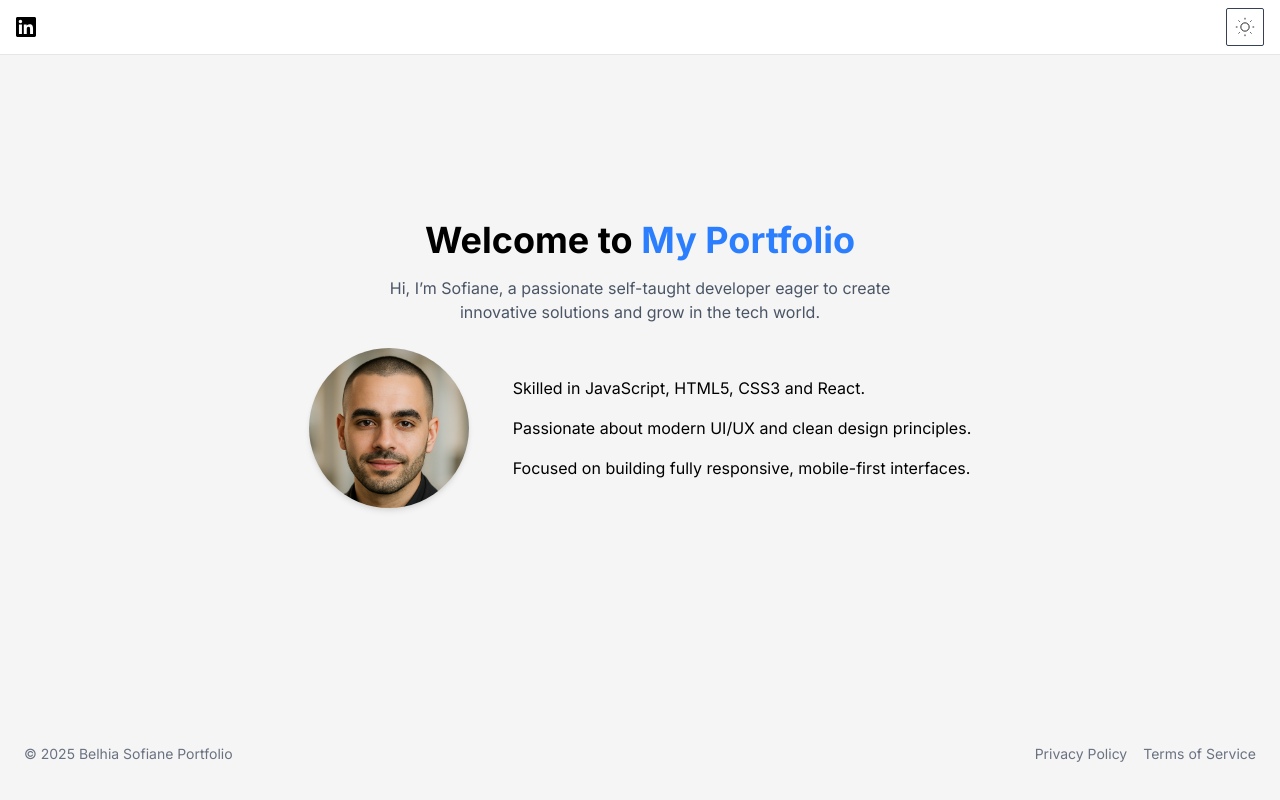
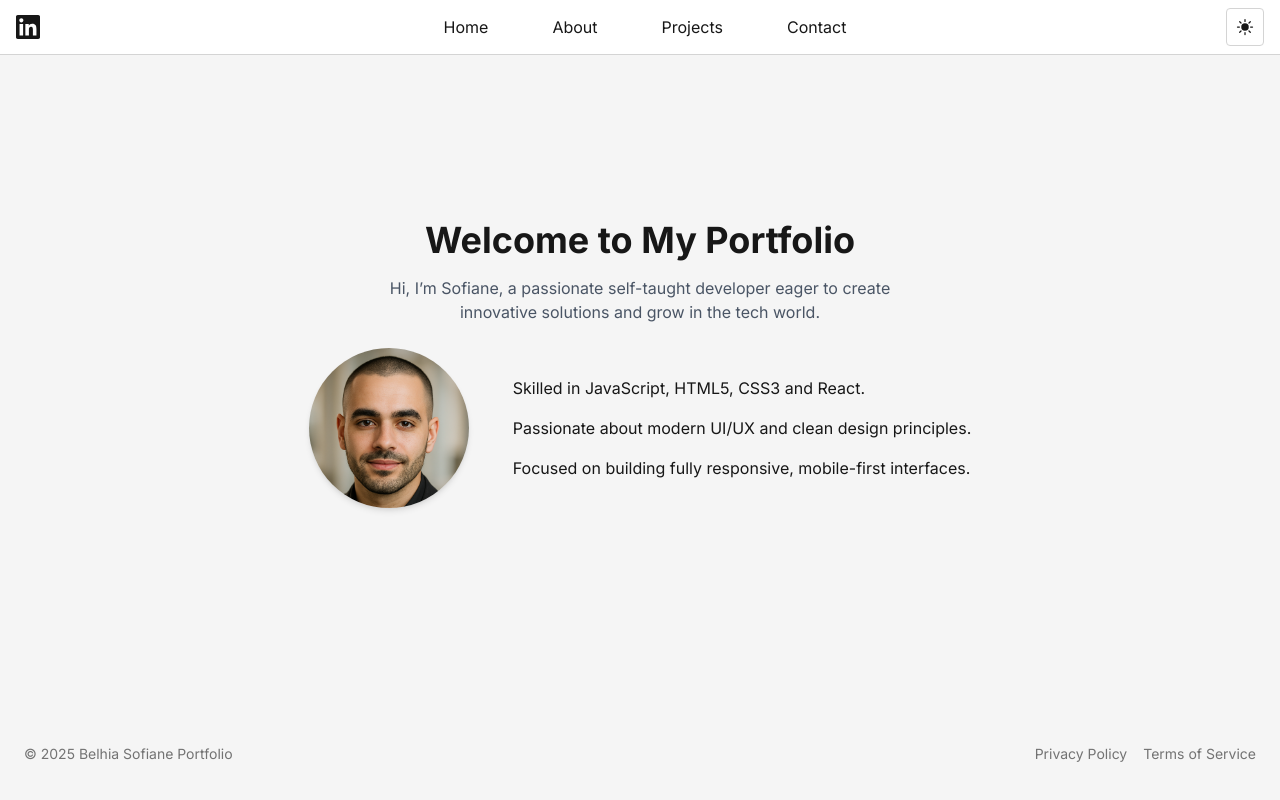
Before and after one commit to BelhiaSofiane/Portfolio-React, a React (Vite) app: page / in a window 1280 px wide. Built offline with nearby package versions, Linux system fonts and the light colour scheme.

Commit message:
-fixed css and themes -added possibility of multiple themes - proper dark and light mode

```diff
--- a/src/App.jsx
+++ b/src/App.jsx
@@ -1,14 +1,12 @@
 import { BrowserRouter as Router, Routes, Route } from 'react-router-dom'
 import Home from './pages/Home'
 import About from './pages/About'
-import { ThemeProvider } from './contexts/ThemeContext'
 import Projects from './pages/Projects'
 import Layout from './components/Layout'
 import Contact from './pages/Contact'
 
 function App() {
   return (
-    <ThemeProvider>
       <Router>
         <Layout>
           <Routes>
@@ -19,7 +17,6 @@ function App() {
           </Routes>
         </Layout>
       </Router>
-    </ThemeProvider>
   )
 }
 
--- a/src/components/Icons.jsx
+++ b/src/components/Icons.jsx
@@ -1,5 +1,20 @@
 // Icon components using inline SVGs
 const Icons = {
+   LinkedIn: () => (
+    <svg width="24" height="24" viewBox="0 0 24 24" fill="currentColor">
+      <path d="M20.447 20.452h-3.554v-5.569c0-1.328-.027-3.037-1.852-3.037-1.853 0-2.136 1.445-2.136 2.939v5.667H9.351V9h3.414v1.561h.046c.477-.9 1.637-1.85 3.37-1.85 3.601 0 4.267 2.37 4.267 5.455v6.286zM5.337 7.433c-1.144 0-2.063-.926-2.063-2.065 0-1.138.92-2.063 2.063-2.063 1.14 0 2.064.925 2.064 2.063 0 1.139-.925 2.065-2.064 2.065zm1.782 13.019H3.555V9h3.564v11.452zM22.225 0H1.771C.792 0 0 .774 0 1.729v20.542C0 23.227.792 24 1.771 24h20.451C23.2 24 24 23.227 24 22.271V1.729C24 .774 23.2 0 22.222 0h.003z"/>
+    </svg>
+  ),
+  Moon: () => (
+    <svg width="20" height="20" viewBox="0 0 24 24" fill="currentColor">
+      <path d="M21.752 15.002A9.718 9.718 0 0118 15.75c-5.385 0-9.75-4.365-9.75-9.75 0-1.33.266-2.597.748-3.752A9.753 9.753 0 003 11.25C3 16.635 7.365 21 12.75 21a9.753 9.753 0 009.002-5.998z"/>
+    </svg>
+  ),
+  Sun: () => (
+    <svg width="20" height="20" viewBox="0 0 24 24" fill="currentColor">
+      <path d="M12 2.25a.75.75 0 01.75.75v2.25a.75.75 0 01-1.5 0V3a.75.75 0 01.75-.75zM7.5 12a4.5 4.5 0 119 0 4.5 4.5 0 01-9 0zM18.894 6.166a.75.75 0 00-1.06-1.06l-1.591 1.59a.75.75 0 101.06 1.061l1.591-1.59zM21.75 12a.75.75 0 01-.75.75h-2.25a.75.75 0 010-1.5H21a.75.75 0 01.75.75zM17.834 18.894a.75.75 0 001.06-1.06l-1.59-1.591a.75.75 0 10-1.061 1.06l1.59 1.591zM12 18a.75.75 0 01.75.75V21a.75.75 0 01-1.5 0v-2.25A.75.75 0 0112 18zM7.758 17.303a.75.75 0 00-1.061-1.06l-1.591 1.59a.75.75 0 001.06 1.061l1.591-1.59zM6 12a.75.75 0 01-.75.75H3a.75.75 0 010-1.5h2.25A.75.75 0 016 12zM6.697 7.757a.75.75 0 001.06-1.06l-1.59-1.591a.75.75 0 00-1.061 1.06l1.59 1.591z"/>
+    </svg>
+  ),
   Terminal: () => (
     <svg
       class="w-6 h-6"
@@ -16,28 +31,28 @@ const Icons = {
     </svg>
   ),
 
-  Sun: () => (
-    <svg
-      className="w-5 h-5"
-      fill="none"
-      stroke="currentColor"
-      viewBox="0 0 24 24"
-    >
-      <circle cx="12" cy="12" r="5" />
-      <path d="M12 1v2M12 21v2M4.22 4.22l1.42 1.42M18.36 18.36l1.42 1.42M1 12h2M21 12h2M4.22 19.78l1.42-1.42M18.36 5.64l1.42-1.42" />
-    </svg>
-  ),
+  // Sun: () => (
+  //   <svg
+  //     className="w-5 h-5"
+  //     fill="none"
+  //     stroke="currentColor"
+  //     viewBox="0 0 24 24"
+  //   >
+  //     <circle cx="12" cy="12" r="5" />
+  //     <path d="M12 1v2M12 21v2M4.22 4.22l1.42 1.42M18.36 18.36l1.42 1.42M1 12h2M21 12h2M4.22 19.78l1.42-1.42M18.36 5.64l1.42-1.42" />
+  //   </svg>
+  // ),
 
-  Moon: () => (
-    <svg
-      className="w-5 h-5"
-      fill="none"
-      stroke="currentColor"
-      viewBox="0 0 24 24"
-    >
-      <path d="M21 12.79A9 9 0 1 1 11.21 3 7 7 0 0 0 21 12.79z" />
-    </svg>
-  ),
+  // Moon: () => (
+  //   <svg
+  //     className="w-5 h-5"
+  //     fill="none"
+  //     stroke="currentColor"
+  //     viewBox="0 0 24 24"
+  //   >
+  //     <path d="M21 12.79A9 9 0 1 1 11.21 3 7 7 0 0 0 21 12.79z" />
+  //   </svg>
+  // ),
 
   Menu: () => (
     <svg
@@ -207,11 +222,11 @@ const Icons = {
     </svg>
   ),
 
-  LinkedIn: () => (
-    <svg className="w-5 h-5" fill="currentColor" viewBox="0 0 24 24">
-      <path d="M20.447 20.452h-3.554v-5.569c0-1.328-.027-3.037-1.852-3.037-1.853 0-2.136 1.445-2.136 2.939v5.667H9.351V9h3.414v1.561h.046c.477-.9 1.637-1.85 3.37-1.85 3.601 0 4.267 2.37 4.267 5.455v6.286zM5.337 7.433c-1.144 0-2.063-.926-2.063-2.065 0-1.138.92-2.063 2.063-2.063 1.14 0 2.064.925 2.064 2.063 0 1.139-.925 2.065-2.064 2.065zm1.782 13.019H3.555V9h3.564v11.452zM22.225 0H1.771C.792 0 0 .774 0 1.729v20.542C0 23.227.792 24 1.771 24h20.451C23.2 24 24 23.227 24 22.271V1.729C24 .774 23.2 0 22.222 0h.003z" />
-    </svg>
-  ),
+  // LinkedIn: () => (
+  //   <svg className="w-5 h-5" fill="currentColor" viewBox="0 0 24 24">
+  //     <path d="M20.447 20.452h-3.554v-5.569c0-1.328-.027-3.037-1.852-3.037-1.853 0-2.136 1.445-2.136 2.939v5.667H9.351V9h3.414v1.561h.046c.477-.9 1.637-1.85 3.37-1.85 3.601 0 4.267 2.37 4.267 5.455v6.286zM5.337 7.433c-1.144 0-2.063-.926-2.063-2.065 0-1.138.92-2.063 2.063-2.063 1.14 0 2.064.925 2.064 2.063 0 1.139-.925 2.065-2.064 2.065zm1.782 13.019H3.555V9h3.564v11.452zM22.225 0H1.771C.792 0 0 .774 0 1.729v20.542C0 23.227.792 24 1.771 24h20.451C23.2 24 24 23.227 24 22.271V1.729C24 .774 23.2 0 22.222 0h.003z" />
+  //   </svg>
+  // ),
 
   Email: () => (
     <svg
--- a/src/components/Layout.jsx
+++ b/src/components/Layout.jsx
@@ -1,63 +1,177 @@
 import { useState, useEffect } from "react";
 import { Link, useLocation } from "react-router-dom";
-import Icons from "./Icons";
-import { useTheme } from "../contexts/ThemeContext";
+
+// Mock Icons component for demonstration
+const Icons = {
+  LinkedIn: () => (
+    <svg width="24" height="24" viewBox="0 0 24 24" fill="currentColor">
+      <path d="M20.447 20.452h-3.554v-5.569c0-1.328-.027-3.037-1.852-3.037-1.853 0-2.136 1.445-2.136 2.939v5.667H9.351V9h3.414v1.561h.046c.477-.9 1.637-1.85 3.37-1.85 3.601 0 4.267 2.37 4.267 5.455v6.286zM5.337 7.433c-1.144 0-2.063-.926-2.063-2.065 0-1.138.92-2.063 2.063-2.063 1.14 0 2.064.925 2.064 2.063 0 1.139-.925 2.065-2.064 2.065zm1.782 13.019H3.555V9h3.564v11.452zM22.225 0H1.771C.792 0 0 .774 0 1.729v20.542C0 23.227.792 24 1.771 24h20.451C23.2 24 24 23.227 24 22.271V1.729C24 .774 23.2 0 22.222 0h.003z"/>
+    </svg>
+  ),
+  Moon: () => (
+    <svg width="20" height="20" viewBox="0 0 24 24" fill="currentColor">
+      <path d="M21.752 15.002A9.718 9.718 0 0118 15.75c-5.385 0-9.75-4.365-9.75-9.75 0-1.33.266-2.597.748-3.752A9.753 9.753 0 003 11.25C3 16.635 7.365 21 12.75 21a9.753 9.753 0 009.002-5.998z"/>
+    </svg>
+  ),
+  Sun: () => (
+    <svg width="20" height="20" viewBox="0 0 24 24" fill="currentColor">
+      <path d="M12 2.25a.75.75 0 01.75.75v2.25a.75.75 0 01-1.5 0V3a.75.75 0 01.75-.75zM7.5 12a4.5 4.5 0 119 0 4.5 4.5 0 01-9 0zM18.894 6.166a.75.75 0 00-1.06-1.06l-1.591 1.59a.75.75 0 101.06 1.061l1.591-1.59zM21.75 12a.75.75 0 01-.75.75h-2.25a.75.75 0 010-1.5H21a.75.75 0 01.75.75zM17.834 18.894a.75.75 0 001.06-1.06l-1.59-1.591a.75.75 0 10-1.061 1.06l1.59 1.591zM12 18a.75.75 0 01.75.75V21a.75.75 0 01-1.5 0v-2.25A.75.75 0 0112 18zM7.758 17.303a.75.75 0 00-1.061-1.06l-1.591 1.59a.75.75 0 001.06 1.061l1.591-1.59zM6 12a.75.75 0 01-.75.75H3a.75.75 0 010-1.5h2.25A.75.75 0 016 12zM6.697 7.757a.75.75 0 001.06-1.06l-1.59-1.591a.75.75 0 00-1.061 1.06l1.59 1.591z"/>
+    </svg>
+  )
+};
 
 const Layout = ({ children }) => {
   const [menuOpen, setMenuOpen] = useState(false);
+  const [currentTheme, setCurrentTheme] = useState('light');
+  const location = useLocation();
 
-  const { isDark, toggleTheme } = useTheme();
+  // Monitor body class changes
+  useEffect(() => {
+    const observeBodyClass = () => {
+      const bodyClass = document.body.className;
+      if (bodyClass.includes('dark')) {
+        setCurrentTheme('dark');
+      }  else {
+        setCurrentTheme('light');
+      }
+    };
 
-  const location = useLocation();
+    // Initial check
+    observeBodyClass();
+
+    // Create a MutationObserver to watch for class changes
+    const observer = new MutationObserver(observeBodyClass);
+    observer.observe(document.body, {
+      attributes: true,
+      attributeFilter: ['class']
+    });
+
+    return () => observer.disconnect();
+  }, []);
 
   useEffect(() => {
     setMenuOpen(false);
   }, [location]);
 
+  const toggleTheme = () => {
+    const themes = ['light', 'dark', 'red'];
+    const currentIndex = themes.indexOf(currentTheme);
+    const nextIndex = (currentIndex + 1) % themes.length;
+    const nextTheme = themes[nextIndex];
+
+    // Remove all theme classes and add the new one
+    document.body.className = nextTheme;
+    setCurrentTheme(nextTheme);
+  };
+
   return (
-    <div className="light flex flex-col min-h-screen bg-white dark:bg-gray-900 text-black dark:text-white transition-colors duration-250">
+    <div
+      className="flex flex-col min-h-screen transition-colors duration-250"
+      style={{
+        backgroundColor: `rgba(var(--background))`,
+        color: `rgba(var(--copy-primary))`
+      }}
+    >
       {/* Navbar */}
-      <nav className="sticky top-0 z-40 w-full bg-white dark:bg-gray-900 border-b border-gray-200 dark:border-gray-700">
+      <nav
+        className="sticky top-0 z-40 w-full transition-colors duration-250"
+        style={{
+          backgroundColor: `rgba(var(--card))`,
+          borderBottom: `1px solid rgba(var(--border))`
+        }}
+      >
         <div className="flex justify-between items-center px-4 py-2">
           {/* Logo */}
           <div className="flex items-center w-12">
             <a
               href="https://www.linkedin.com/in/sofiane-belhia-1696b5285/"
               target="_blank"
+              rel="noopener noreferrer"
+              style={{ color: `rgba(var(--copy-primary))` }}
+              className="hover:opacity-80 transition-opacity"
             >
               <Icons.LinkedIn />
             </a>
+          </div>
 
+          {/* Navigation */}
+          <div className="flex items-center justify-between space-x-4 gap-12">
+            <Link
+              to="/"
+              style={{ color: `rgba(var(--copy-primary))` }}
+              className="hover:opacity-80 transition-opacity"
+            >
+              Home
+            </Link>
+            <Link
+              to="/about"
+              style={{ color: `rgba(var(--copy-primary))` }}
+              className="hover:opacity-80 transition-opacity"
+            >
+              About
+            </Link>
+            <Link
+              to="/projects"
+              style={{ color: `rgba(var(--copy-primary))` }}
+              className="hover:opacity-80 transition-opacity"
+            >
+              Projects
+            </Link>
+            <Link
+              to="/contact"
+              style={{ color: `rgba(var(--copy-primary))` }}
+              className="hover:opacity-80 transition-opacity"
+            >
+              Contact
+            </Link>
           </div>
-          {/* Navigation */}
-          <div className="flex items-center justify-between space-x-4 gap-12 text-white">
-            <Link to="/">Home</Link>
-            <Link to="/about">About</Link>
-            <Link to="/projects">Projects</Link>
-            <Link to="/contact">Contact</Link>
-          </div>
+
           {/* Theme Toggle */}
-          <div className="flex items-center space-x-4 border border-gray-700 rounded-xs p-2 ">
-            <button onClick={toggleTheme}>
-              {isDark ? <Icons.Moon /> : <Icons.Sun />}
+          <div
+            className="flex items-center space-x-4 rounded-sm p-2 transition-colors duration-250"
+            style={{
+              border: `1px solid rgba(var(--border))`,
+              backgroundColor: `rgba(var(--card))`
+            }}
+          >
+            <button
+              onClick={toggleTheme}
+              style={{ color: `rgba(var(--copy-primary))` }}
+              className="hover:opacity-80 transition-opacity"
+            >
+              {currentTheme === 'dark' ? <Icons.Moon /> : <Icons.Sun />}
             </button>
           </div>
         </div>
       </nav>
 
       {/* Main Content */}
-      <main className="flex items-center justify-center flex-grow m-0 p-6">
+      <main
+        className="flex items-center justify-center flex-grow m-0 p-0 transition-colors duration-250"
+        style={{ backgroundColor: `rgba(var(--background))` }}
+      >
         {children}
       </main>
 
       {/* Footer */}
-      <footer className="h-16 pt-10 pb-10 bottom-0 text-sm text-gray-500 dark:text-gray-400 text-center mt-8 mb-4 flex flex-col md:flex-row justify-between px-6">
+      <footer
+        className="h-16 pt-10 pb-10 bottom-0 text-sm text-center mt-8 mb-4 flex flex-col md:flex-row justify-between px-6 transition-colors duration-250"
+        style={{ color: `rgba(var(--copy-secondary))` }}
+      >
         <span>© 2025 Belhia Sofiane Portfolio</span>
         <div className="space-x-4">
-          <a href="#" className="hover:underline">
+          <a
+            href="#"
+            className="hover:underline transition-colors duration-250"
+            style={{ color: `rgba(var(--copy-secondary))` }}
+          >
             Privacy Policy
           </a>
-          <a href="#" className="hover:underline">
+          <a
+            href="#"
+            className="hover:underline transition-colors duration-250"
+            style={{ color: `rgba(var(--copy-secondary))` }}
+          >
             Terms of Service
           </a>
         </div>
--- a/src/contexts/ThemeContext.jsx
+++ /dev/null
@@ -1,43 +0,0 @@
-import { createContext, useContext, useEffect, useState } from 'react'
-
-const ThemeContext = createContext()
-
-export const useTheme = () => {
-  const context = useContext(ThemeContext)
-  if (!context) {
-    throw new Error('useTheme must be used within a ThemeProvider')
-  }
-  return context
-}
-
-export const ThemeProvider = ({ children }) => {
-  const [isDark, setIsDark] = useState(() => {
-    // Check localStorage or system preference
-    const saved = localStorage.getItem('theme')
-    if (saved) {
-      return saved === 'dark'
-    }
-    return window.matchMedia('(prefers-color-scheme: dark)').matches
-  })
-
-  useEffect(() => {
-    // Update document class and localStorage
-    if (isDark) {
-      document.documentElement.classList.add('dark')
-      localStorage.setItem('theme', 'dark')
-    } else {
-      document.documentElement.classList.remove('dark')
-      localStorage.setItem('theme', 'light')
-    }
-  }, [isDark])
-
-  const toggleTheme = () => {
-    setIsDark(!isDark)
-  }
-
-  return (
-    <ThemeContext.Provider value={{ isDark, toggleTheme }}>
-      {children}
-    </ThemeContext.Provider>
-  )
-}
--- a/src/index.css
+++ b/src/index.css
@@ -36,7 +36,7 @@
   background: rgba(var(--background));
 }
 
-.red {
+/* .red {
   --background: 254, 202, 202;
 
   --border: 185, 28, 28;
@@ -50,4 +50,4 @@
   --cta-text: 239, 68, 68;
 
   background: rgba(var(--background));
-}
+} */
--- a/src/pages/Home.jsx
+++ b/src/pages/Home.jsx
@@ -9,7 +9,7 @@ const Home = () => {
     // Main section of the Home component
     <section className="flex flex-col items-center justify-center text-center px-4">
       {/* Heading */}
-      <h1 className="text-3xl md:text-4xl font-bold mb-4">Welcome to  <span className="text-blue-500">My Portfolio</span> </h1>
+      <h1 className="text-3xl md:text-4xl font-bold mb-4"> Welcome to My Portfolio </h1>
 
       {/* Introduction paragraph */}
       <p className="text-gray-600 dark:text-gray-400 mb-6 max-w-xl">
```
